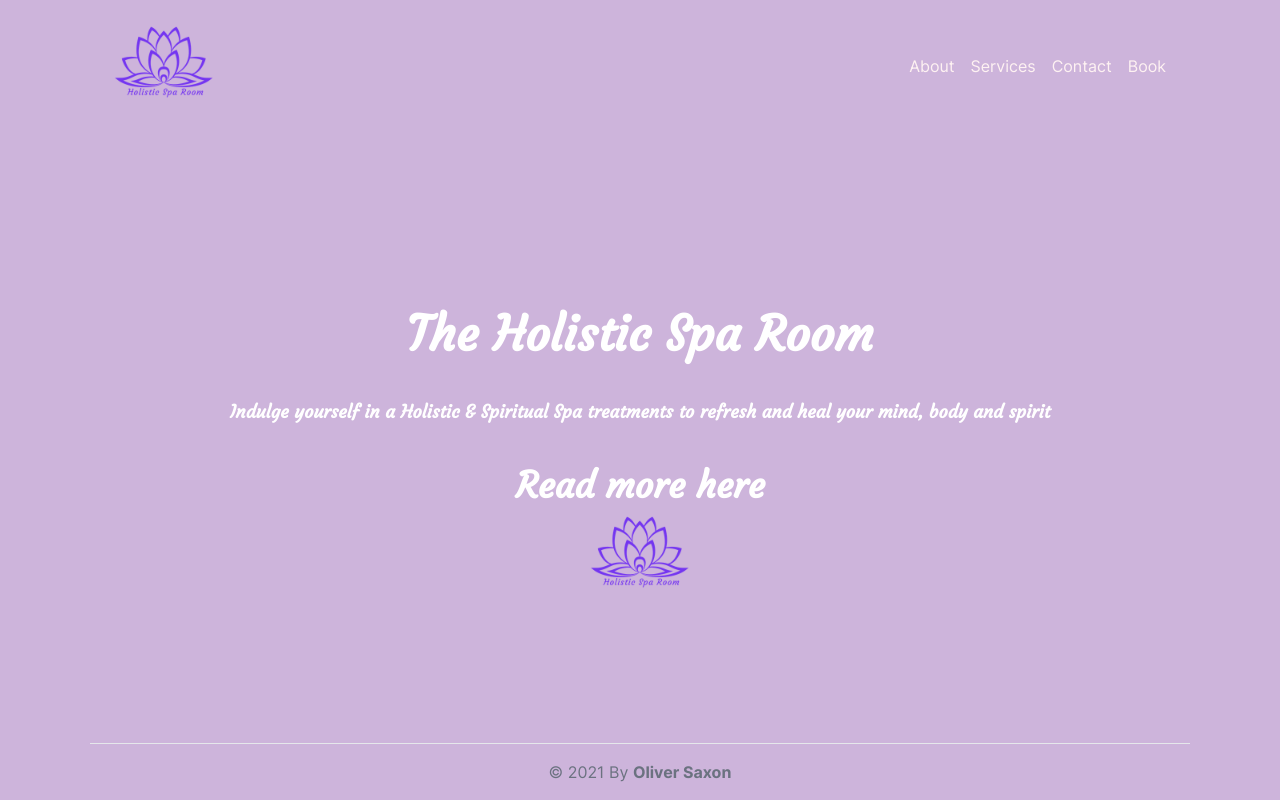
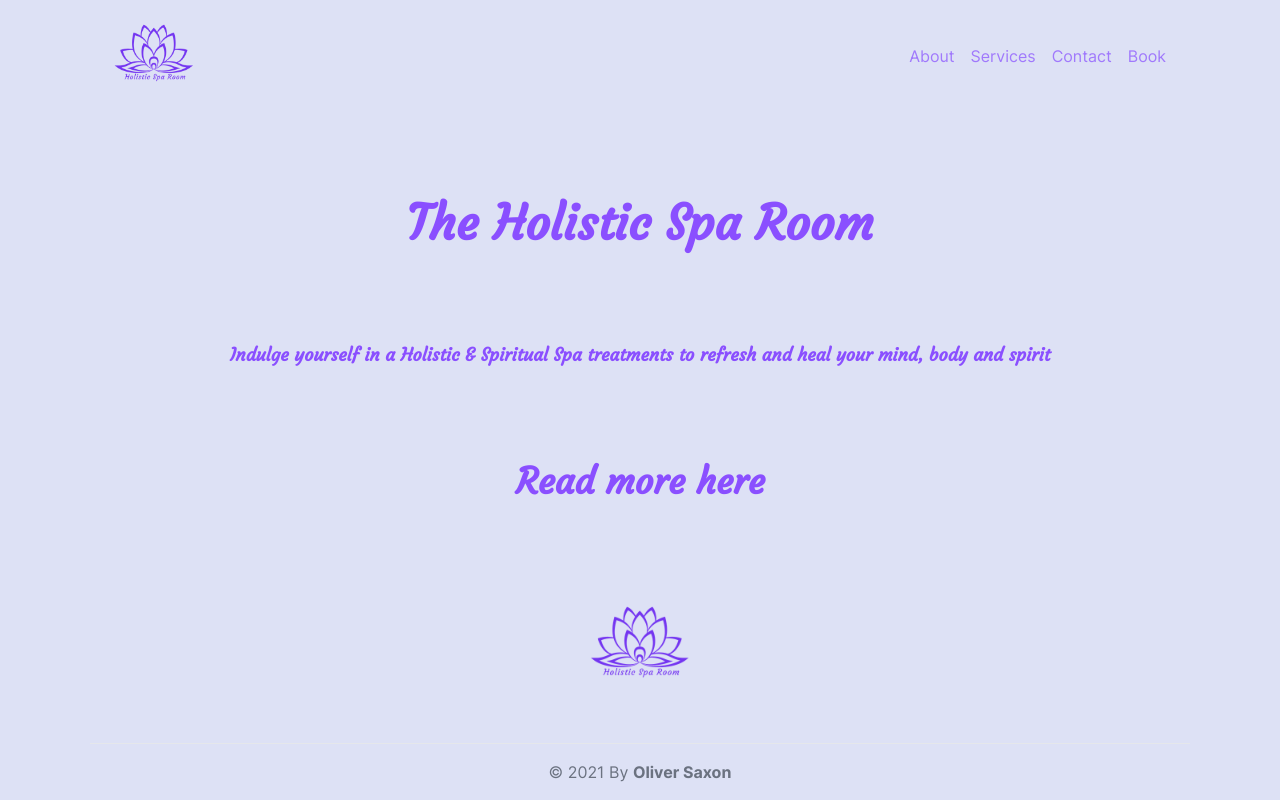
Before and after one commit to osaxon/nextjs-tailwindcss-contentful-starter, a Next.js app: page / in a window 1280 px wide. Built offline with nearby package versions, Linux system fonts and the light colour scheme.

Commit message:
feat: integrated with contentful and added services card

```diff
--- a/components/CustomLink.jsx
+++ b/components/CustomLink.jsx
@@ -12,7 +12,7 @@ export default function CustomLink({
       {...rest}
       openNewTab={openNewTab}
       className={clsx(
-        'inline-flex items-center font-bold hover:text-red-400',
+        'inline-flex items-center font-bold hover:text-primary-700',
         className
       )}
     >
--- a/components/Layout.jsx
+++ b/components/Layout.jsx
@@ -3,7 +3,7 @@ import Footer from './Footer';
 
 const Layout = ({ children }) => {
   return (
-    <div className='bg-dark'>
+    <div className='bg-primary-50'>
       <section className='flex min-h-screen flex-col items'>
         <Nav />
         {children}
--- a/components/Nav.jsx
+++ b/components/Nav.jsx
@@ -11,17 +11,17 @@ const links = [
 
 export default function Nav() {
   return (
-    <header className='sticky top-0 z-50 bg-dark flex-grow-0'>
+    <header className='sticky top-0 z-50 bg-primary-50 flex-grow-0'>
       <nav className=''>
         <ul className='flex flex-col md:flex-row items-center justify-between py-4 px-6 layout text-white'>
           <li>
             <div>
               <Link href='/'>
-                <a className='flex md:flex-row hover:text-red-400 flex-col flex-shrink-0 items-center'>
+                <a className='flex md:flex-row hover:text-primary-600 flex-col flex-shrink-0 items-center'>
                   <Image
                     src={Logo}
-                    width='100%'
-                    height='100%'
+                    width='80%'
+                    height='80%'
                     objectFit='contain'
                   />
                 </a>
@@ -32,7 +32,9 @@ export default function Nav() {
             {links.map(({ href, label }) => (
               <li key={`${href}${label}`}>
                 <Link href={href}>
-                  <a className='text-red-50 hover:text-red-400'>{label}</a>
+                  <a className='text-primary-600 hover:text-primary-300'>
+                    {label}
+                  </a>
                 </Link>
               </li>
             ))}
--- /dev/null
+++ b/components/ServiceCard.jsx
@@ -0,0 +1,33 @@
+import React from 'react';
+import Image from 'next/image';
+import Link from 'next/link';
+
+export default function ServiceCard({ service }) {
+  const { name, description, slug, image } = service.fields;
+  return (
+    <div className='shadow flex flex-col items-center justify-center bg-primary-100 rounded-lg p-4'>
+      <div className=''>
+        <Image
+          src={'https://' + image.fields.file.url}
+          width={image.fields.file.details.image.width}
+          height={image.fields.file.details.image.height}
+          objectFit='cover'
+          className='mix-blend-multiply'
+        />
+      </div>
+      <div className='flex flex-col'>
+        <div className='info'>
+          <h4 className='text-center text-2xl'>{name}</h4>
+          <p className='text-justify text-base'>{description}</p>
+        </div>
+
+        {/* button */}
+        <button className='text-center bg-primary-900 hover:bg-primary-700 text-primary-50 font-bold text-xl rounded-md shadow py-2 mt-4'>
+          <Link href={'/services/' + slug}>
+            <a>Find out more</a>
+          </Link>
+        </button>
+      </div>
+    </div>
+  );
+}
--- a/next.config.js
+++ b/next.config.js
@@ -1,7 +1,7 @@
 // next.config.js
 module.exports = {
   images: {
-    domains: ['vercel.com'],
+    domains: ['vercel.com', 'images.ctfassets.net'],
   },
   webpack(config) {
     config.module.rules.push({
--- a/package.json
+++ b/package.json
@@ -14,6 +14,8 @@
     "@tailwindcss/forms": "^0.3.3",
     "autoprefixer": "^10.3.4",
     "clsx": "^1.1.1",
+    "contentful": "^9.0.0",
+    "dotenv": "^10.0.0",
     "next": "^11.1.2",
     "react": "^17.0.2",
     "react-dom": "^17.0.2",
--- a/pages/Services.jsx
+++ b/pages/Services.jsx
@@ -1,14 +1,33 @@
 import Seo from '@/components/Seo';
 import React from 'react';
+import { createClient } from 'contentful';
+import ServiceCard from '@/components/ServiceCard';
 
-const Services = () => {
+export async function getStaticProps() {
+  const client = createClient({
+    space: process.env.CONTENTFUL_SPACE_ID,
+    accessToken: process.env.CONTENTFUL_ACCESS_KEY,
+  });
+
+  const res = await client.getEntries({ content_type: 'service' });
+
+  return {
+    props: {
+      services: res.items,
+    },
+  };
+}
+
+const Services = ({ services }) => {
   return (
     <>
       <Seo title='Services' />
-      <section className='flex-grow flex mb-auto'>
-        <article className='layout py-10 text-white'>
-          <h1>Services</h1>
-        </article>
+      <section className='grid grid-cols-1 gap-4 md:grid-cols-2 lg:grid-cols-3 mb-4 layout'>
+        {services.map((service) => (
+          <article key={service.sys.id} className=''>
+            <ServiceCard service={service} />
+          </article>
+        ))}
       </section>
     </>
   );
--- a/pages/index.jsx
+++ b/pages/index.jsx
@@ -1,21 +1,21 @@
 import Seo from '@/components/Seo';
 import CustomLink from '@/components/CustomLink';
 import Image from 'next/image';
-import Logo from '../public/img/spa-logo.png';
+import Logo from '@/public/img/spa-logo.png';
 
 export default function Home() {
   return (
     <>
       <Seo templateTitle='Home' />
       <section className='flex-grow flex'>
-        <article className='flex flex-col md:pt-0 cursor-default md:mt-0 md:justify-center text-white layout'>
-          <div className='flex flex-col items-center'>
+        <article className='flex flex-col md:pt-0 cursor-default md:mt-0 md:justify-center text-primary-900 layout'>
+          <div className='flex flex-col items-center flex-grow justify-around'>
             <h1 className='mt-10'>The Holistic Spa Room</h1>
-            <h4 className='text-center mt-10'>
+            <h4 className='text-center'>
               Indulge yourself in a Holistic & Spiritual Spa treatments to
               refresh and heal your mind, body and spirit
             </h4>
-            <h2 className='cursor-default mt-10'>
+            <h2 className='cursor-default'>
               Read more <CustomLink href='/about'>here</CustomLink>
             </h2>
             <Image src={Logo} width='100%' height='100%' objectFit='contain' />
--- /dev/null
+++ b/pages/services/[slug].jsx
@@ -0,0 +1,15 @@
+import React from 'react';
+import Seo from '@/components/Seo';
+
+const ServiceDetails = () => {
+  return (
+    <>
+      <Seo title='Services' />
+      <section className='flex-grow flex mb-auto layout'>
+        <h1>Service</h1>
+      </section>
+    </>
+  );
+};
+
+export default ServiceDetails;
--- a/tailwind.config.js
+++ b/tailwind.config.js
@@ -12,8 +12,16 @@ module.exports = {
       },
       colors: {
         primary: {
-          400: '#bde0fe',
-          500: '#a2d2ff',
+          50: '#DDE1F5',
+          100: '#D4D5F6',
+          200: '#CCCAF7',
+          300: '#C3BEF7',
+          400: '#B5A3F9',
+          500: '#A787FB',
+          600: '#A079FC',
+          700: '#996BFD',
+          800: '#925DFE',
+          900: '#8A4FFF',
         },
         dark: '#CDB4DB',
         pink: '#ffafcc',
```
Also changed, not shown: 2 other files (tests, documents, lock files or other folders).
